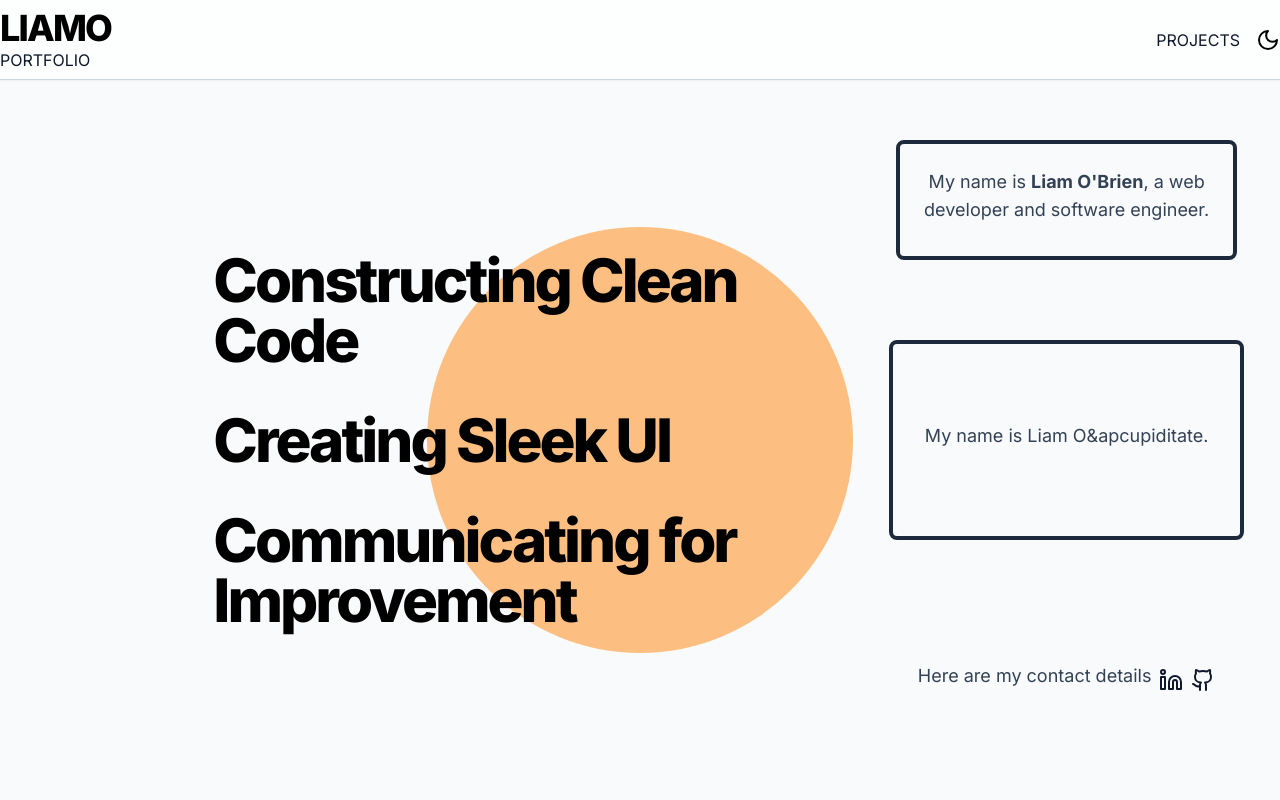
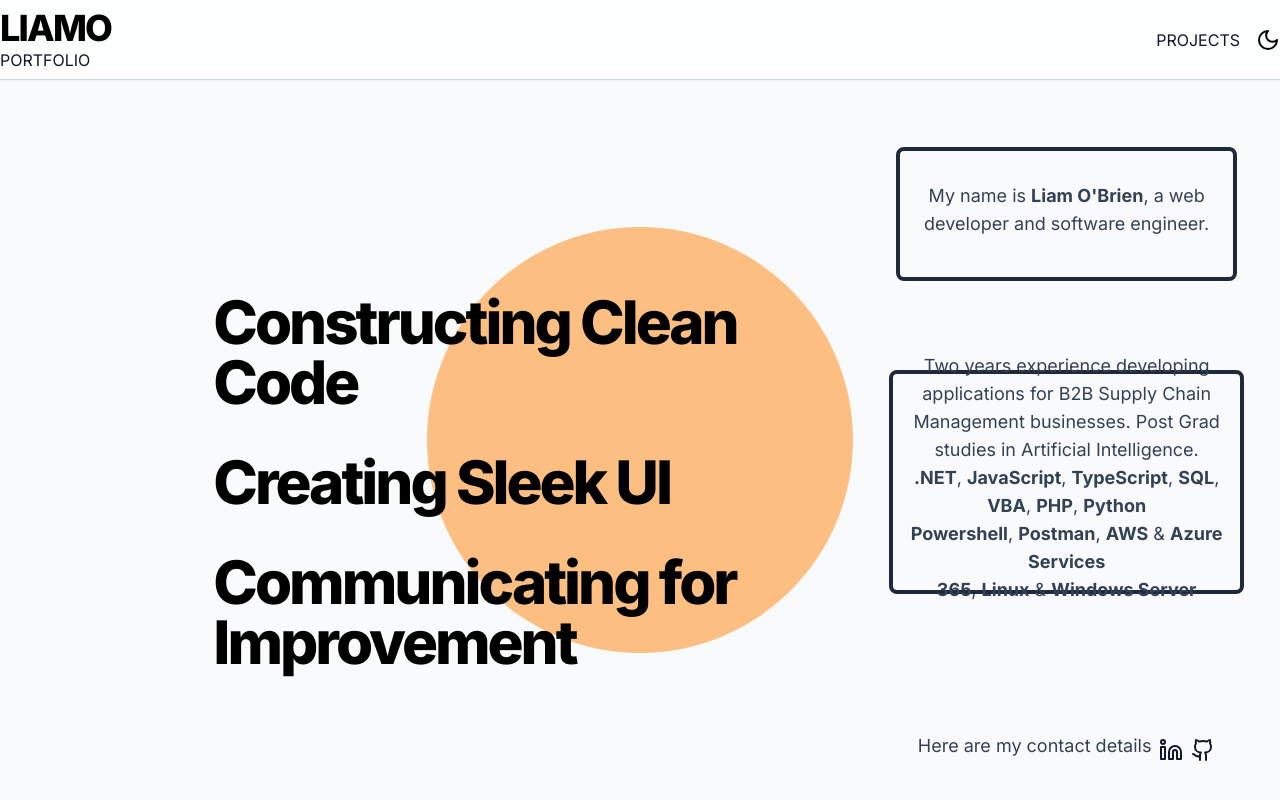
Before and after one commit to liamasis/testfolio, a Next.js app: page / in a window 1280 px wide. Shown: the top 800 px of the page. Built offline with nearby package versions, Linux system fonts and the light colour scheme.

Commit message:
adding formatting and some ok copy

```diff
--- a/src/app/page.tsx
+++ b/src/app/page.tsx
@@ -7,10 +7,10 @@ import { Github, Linkedin } from 'lucide-react';
 
 export default function Home() {
   return (
-    <main className='h-[calc(100vh-5rem)]  flex items-center justify-center'>
+    <main className='h-[calc(100vh-5rem)] flex items-center justify-center'>
       <div className="bg-orange-300 dark:bg-orange-600 rounded-full inline-flex items-center justify-center aspect-square lg:w-2/6 absolute w-80 opacity-90"></div>
 
-      <div className=" grid grid-cols-6 h-full w-full flex items-center z-50">
+      <div className=" grid grid-cols-1 xl:grid-cols-6 h-full w-full flex items-center z-50">
         <div className="col-start-2 col-span-3">
           <LargeHeading className="py-5 text-left">Constructing Clean Code</LargeHeading>
           <LargeHeading className="py-5 text-left">Creating Sleek UI</LargeHeading>
@@ -24,8 +24,14 @@ export default function Home() {
             </div>
           </div>
           <div className="col-span-1 h-full w-full flex justify-center items-center ">
-          <div className="w-5/6 h-5/6 flex justify-center items-center border-4 border-solid rounded-lg border-slate-800">
-             <Paragraph>My name is Liam O&apcupiditate.</Paragraph>
+          <div className="w-5/6 h-5/6 flex justify-center items-center border-4 border-solid rounded-lg border-slate-800 ">
+             <Paragraph>Two years experience developing applications for B2B Supply Chain Management businesses. Post Grad studies in Artificial Intelligence.
+
+              <ul>
+                <li> <b>.NET</b>, <b>JavaScript</b>, <b>TypeScript</b>, <b>SQL</b>, <b>VBA</b>, <b>PHP</b>, <b>Python</b> </li>
+                <li> <b>Powershell</b>, <b>Postman</b>, <b>AWS</b> & <b>Azure Services</b> </li>
+                <li> <b>365</b>, <b>Linux</b> & <b>Windows Server</b></li>
+              </ul></Paragraph>
             </div>
           </div>
           <div className="col-span-1 h-full w-full flex justify-center items-center">
--- a/src/components/Navbar.tsx
+++ b/src/components/Navbar.tsx
@@ -10,7 +10,7 @@ interface NavbarProps {
 
 const Navbar: FC<NavbarProps> = ({}) => {
 
-    return <div className='backdrop-blur-sm bg-white/75 dark:bg-slate-900 z-50 top-0 left-0 right-0 h-20 border-b border-slate-300 dark:border-slate-700 shadow-sm flex items-center justify-between'>
+    return <header className='backdrop-blur-sm bg-white/75 dark:bg-slate-900 z-50 top-0 left-0 right-0 h-20 border-b border-slate-300 dark:border-slate-700 shadow-sm flex items-center justify-between'>
         <div className="container max-w-7xl m-auto w-full flex justify-between items-center">
            {/*  <Link href='/' className='text-dark dark:text-white'>
                 liamo portfolio
@@ -39,7 +39,7 @@ const Navbar: FC<NavbarProps> = ({}) => {
                 <ThemeToggle />
             </div>
         </div>
-    </div>
+    </header>
 }
 
 export default Navbar
```
